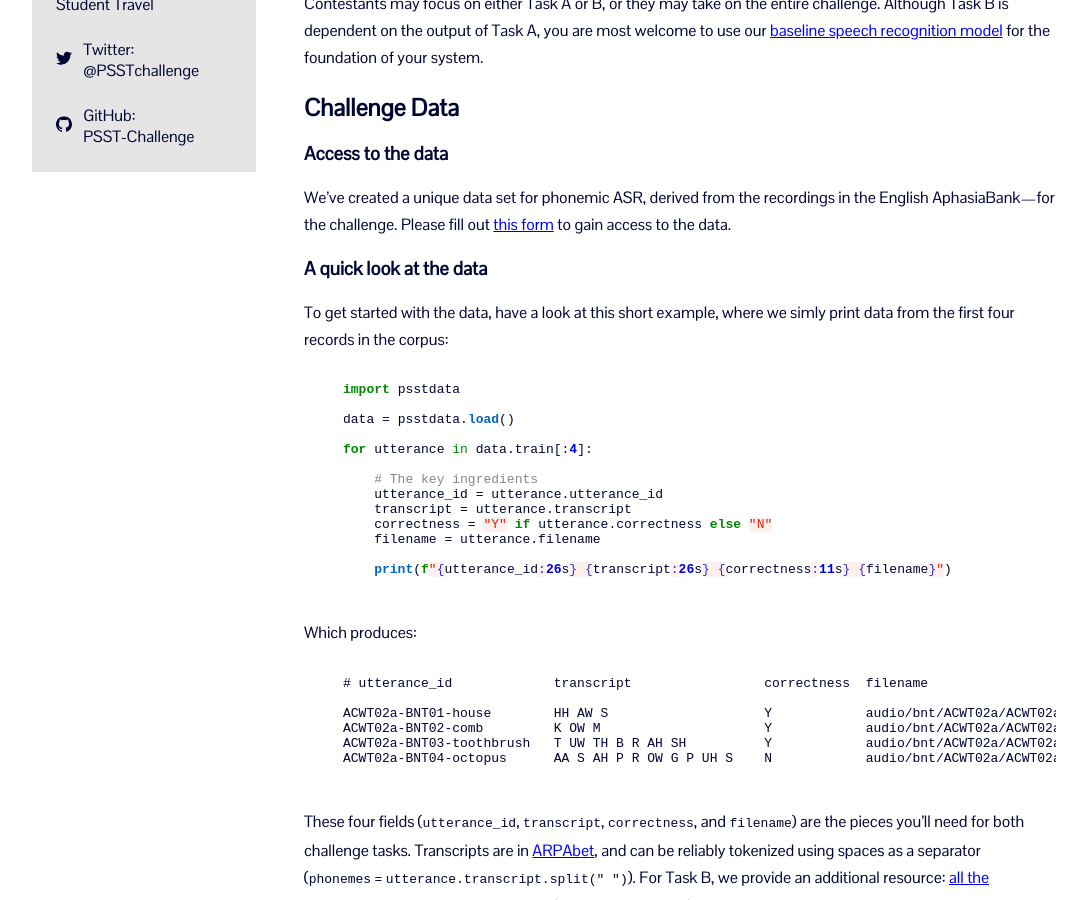
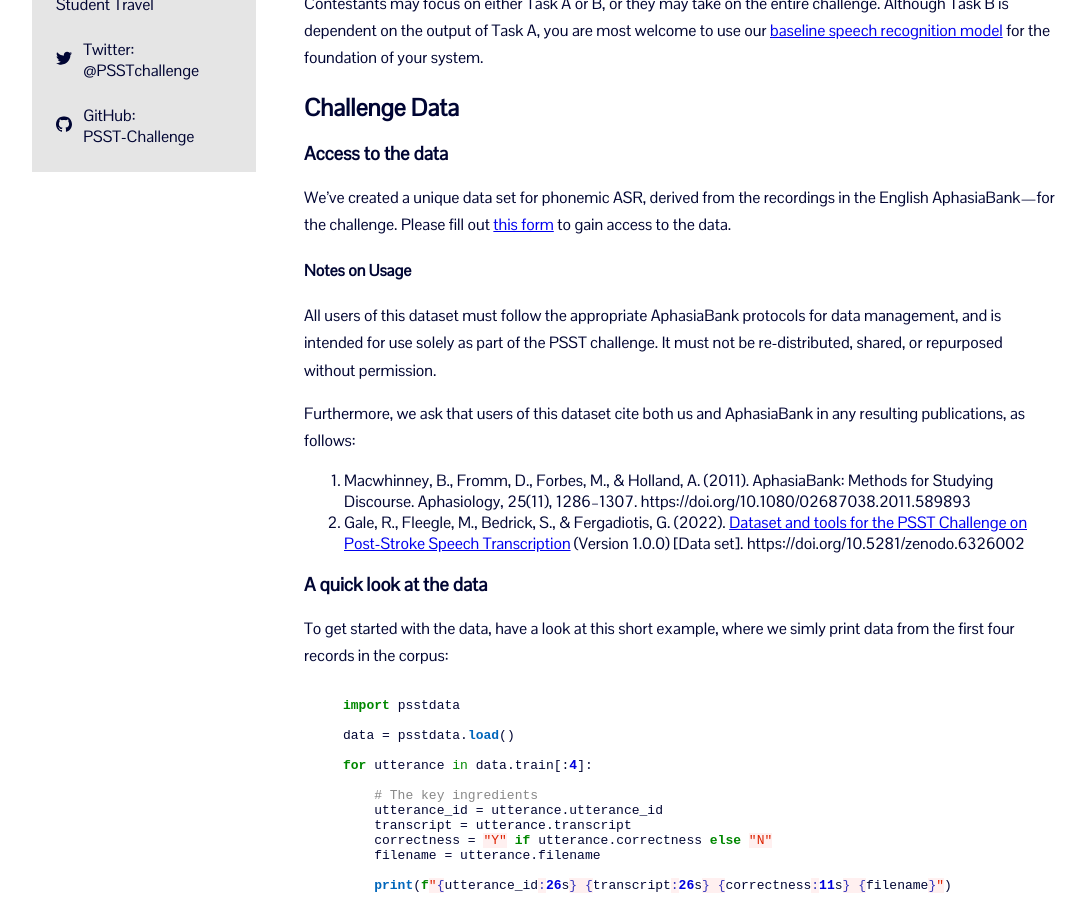
Before and after one commit to PSST-Challenge/PSST-Challenge.github.io, a Jekyll site: the page built from docs/join.md, in a window 1280 px wide and 900 px high, scrolled down 483 px. Shown: the whole window, without its empty margins (96-1183 px from the left). Built offline with Jekyll 4.4.1, drawn with Linux system fonts in a browser that asks for light colours.

Commit message:
Added notes on citation.

```diff
--- a/docs/join.md
+++ b/docs/join.md
@@ -20,6 +20,15 @@ Contestants may focus on either Task A or B, or they may take on the entire chal
 
 ### Access to the data
 We've created a unique data set for phonemic ASR, derived from the recordings in the English AphasiaBank—for the challenge. Please fill out [this form](https://docs.google.com/forms/d/e/1FAIpQLScwAC3j7NQ2giyFSjrNen6NhmSbnHqdxS915ftZDBRi2SHQtQ/viewform) to gain access to the data.
+
+#### Notes on Usage
+
+All users of this dataset must follow the appropriate AphasiaBank protocols for data management, and is intended for use solely as part of the PSST challenge. It must not be re-distributed, shared, or repurposed without permission.
+
+Furthermore, we ask that users of this dataset cite both us and AphasiaBank in any resulting publications, as follows:
+
+1. Macwhinney, B., Fromm, D., Forbes, M., & Holland, A. (2011). AphasiaBank: Methods for Studying Discourse. Aphasiology, 25(11), 1286–1307. https://doi.org/10.1080/02687038.2011.589893
+2. Gale, R., Fleegle, M., Bedrick, S., & Fergadiotis, G. (2022). [Dataset and tools for the PSST Challenge on Post-Stroke Speech Transcription](https://github.com/PSST-Challenge/psstdata) (Version 1.0.0) [Data set]. https://doi.org/10.5281/zenodo.6326002
 
 
 ### A quick look at the data
```
